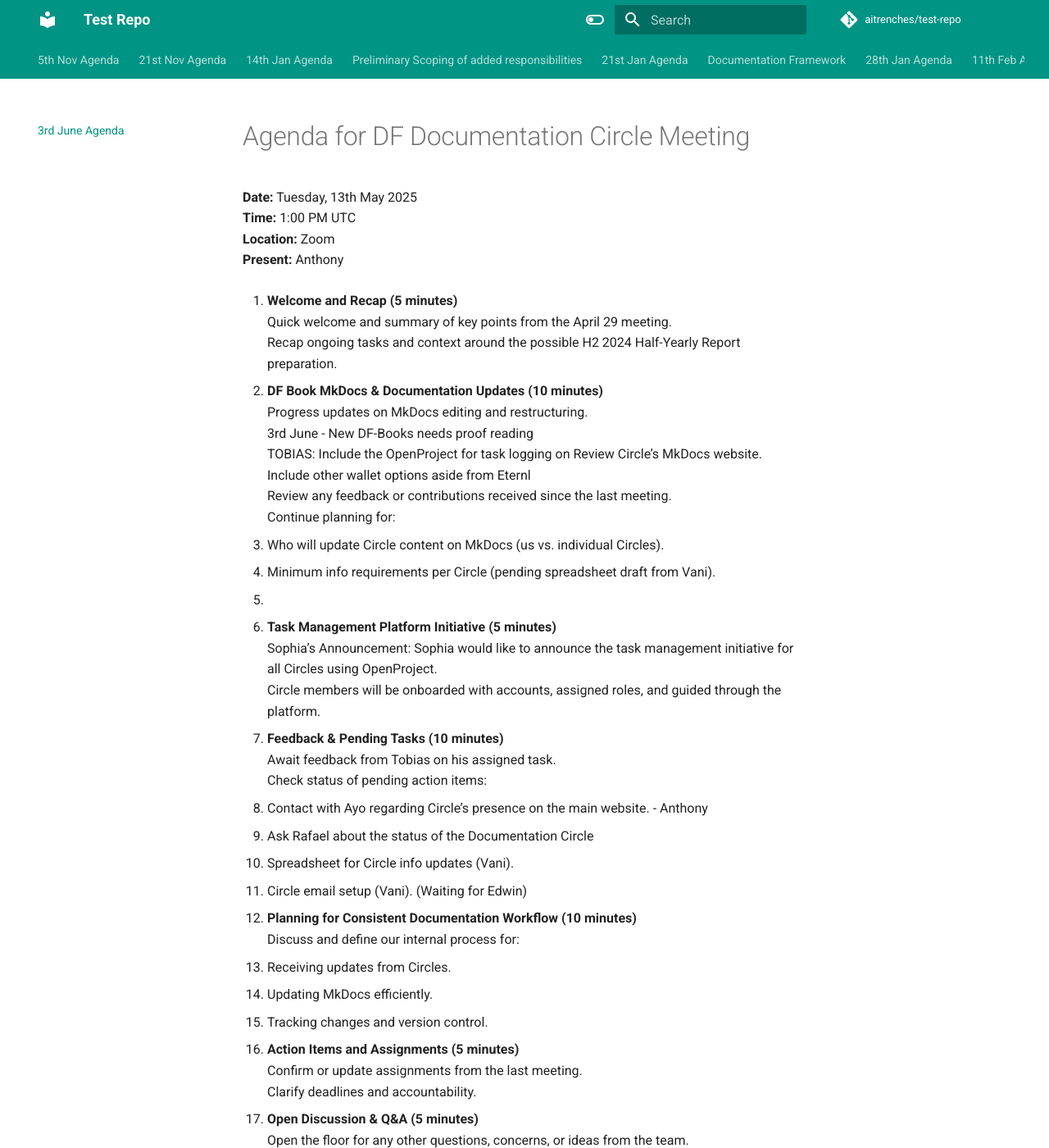
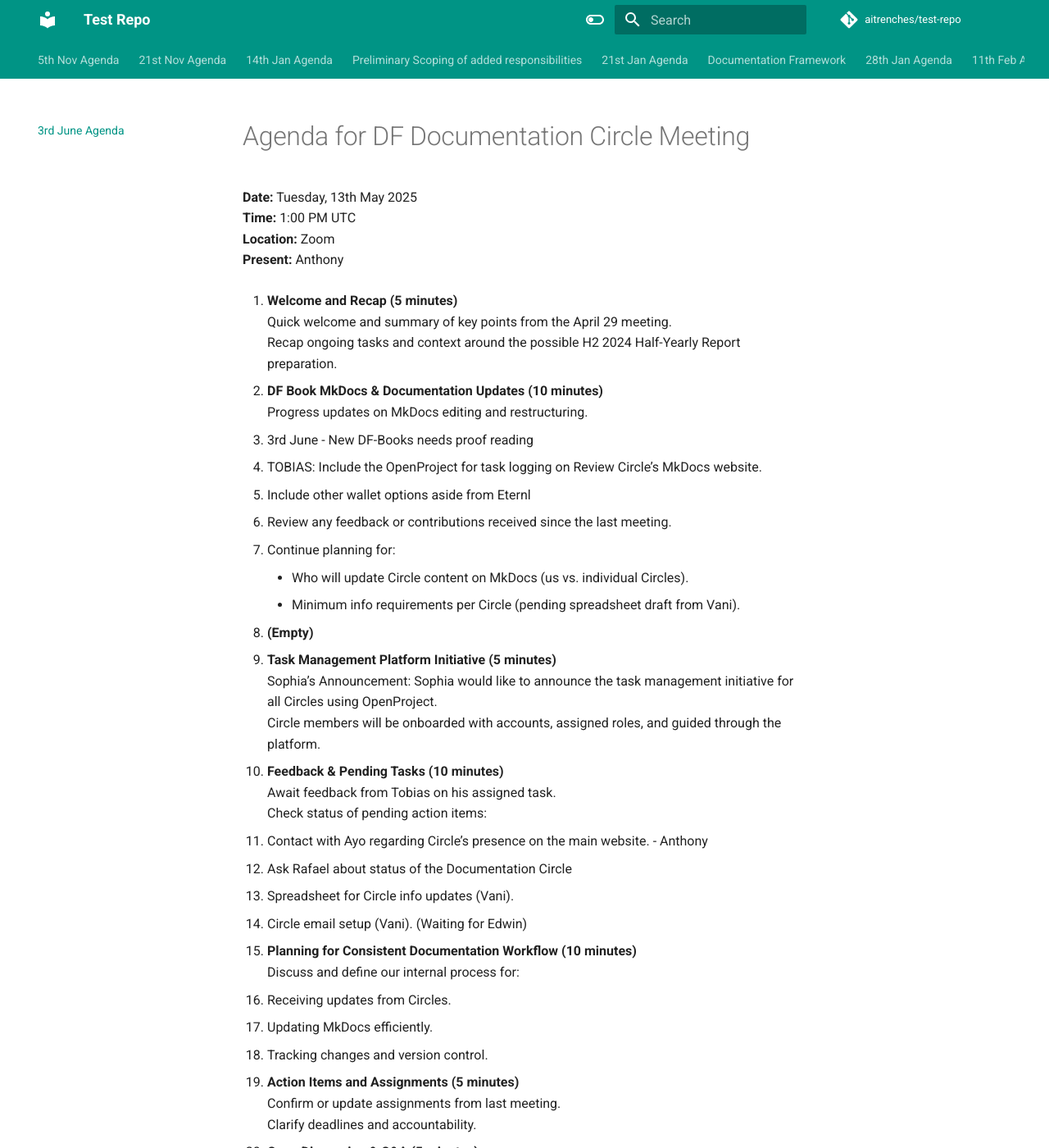
Before and after one commit to aitrenches/test-repo, an MkDocs documentation site: the page built from docs/3rd-june-agenda.md, in a window 1280 px wide and 1400 px high. Shown: the whole window at 82% size. Built offline with MkDocs 1.6.1 and Material for MkDocs 9.7.7, drawn with Linux system fonts in a browser that asks for light colours; comment, search, counter and statistics services are not loaded.

Commit message:
Update: 3rd June Agenda

```diff
--- a/docs/3rd-june-agenda.md
+++ b/docs/3rd-june-agenda.md
@@ -10,15 +10,15 @@
 
 2. **DF Book MkDocs & Documentation Updates (10 minutes)**
    Progress updates on MkDocs editing and restructuring.
-   3rd June - New DF-Books needs proof reading
-   TOBIAS: Include the OpenProject for task logging on Review Circle’s MkDocs website.
-   Include other wallet options aside from Eternl
-   Review any feedback or contributions received since the last meeting.
-   Continue planning for:
-   - Who will update Circle content on MkDocs (us vs. individual Circles).
-   - Minimum info requirements per Circle (pending spreadsheet draft from Vani).
+   - 3rd June - New DF-Books needs proof reading
+   - TOBIAS: Include the OpenProject for task logging on Review Circle’s MkDocs website.
+   - Include other wallet options aside from Eternl
+   - Review any feedback or contributions received since the last meeting.
+   - Continue planning for:
+     - Who will update Circle content on MkDocs (us vs. individual Circles).
+     - Minimum info requirements per Circle (pending spreadsheet draft from Vani).
 
-3.
+3. **(Empty)**
 
 4. **Task Management Platform Initiative (5 minutes)**
    Sophia’s Announcement: Sophia would like to announce the task management initiative for all Circles using OpenProject.
@@ -28,7 +28,7 @@
    Await feedback from Tobias on his assigned task.
    Check status of pending action items:
    - Contact with Ayo regarding Circle’s presence on the main website. - Anthony
-   - Ask Rafael about the status of the Documentation Circle
+   - Ask Rafael about status of the Documentation Circle
    - Spreadsheet for Circle info updates (Vani).
    - Circle email setup (Vani). (Waiting for Edwin)
 
@@ -39,7 +39,7 @@
    - Tracking changes and version control.
 
 7. **Action Items and Assignments (5 minutes)**
-   Confirm or update assignments from the last meeting.
+   Confirm or update assignments from last meeting.
    Clarify deadlines and accountability.
 
 8. **Open Discussion & Q&A (5 minutes)**
```
